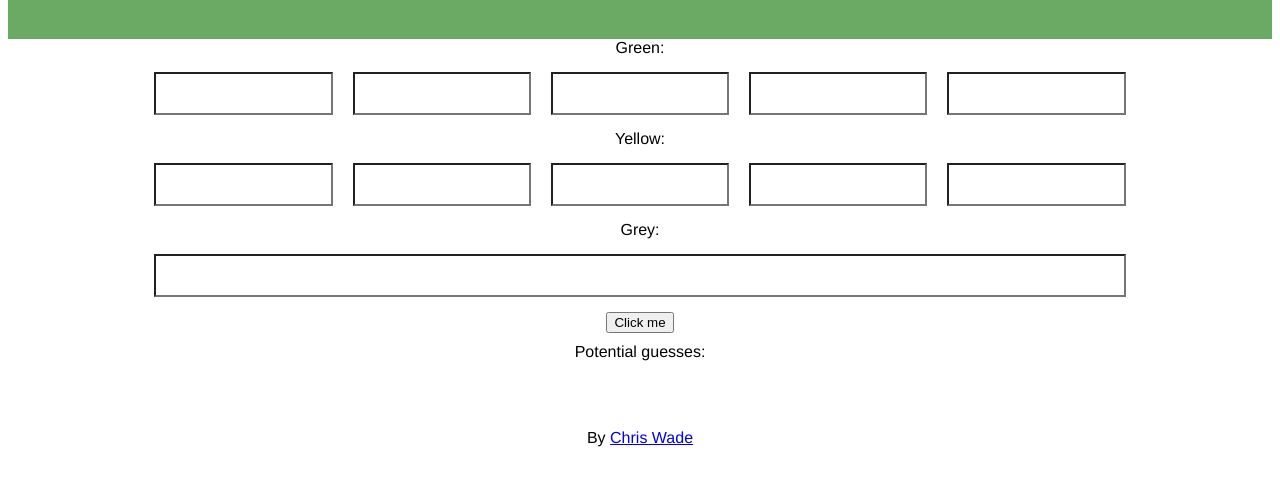
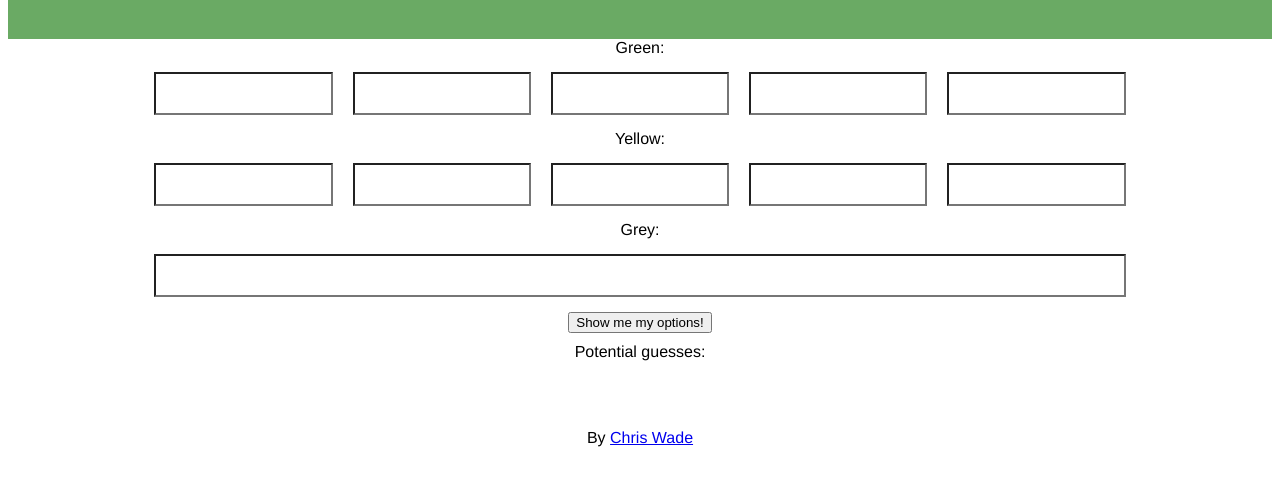
Before and after one commit to wadewadewade/wordle-solver, a plain HTML site: page index.html in a window 1280 px wide. Shown: the part 123-608 px from the top of the page. Drawn offline with Linux system fonts and the light colour scheme.

Commit message:
Updated button text

```diff
--- a/index.html
+++ b/index.html
@@ -36,7 +36,7 @@
         </div>
     </div>
 
-    <button onClick="wordMatch()">Click me</button>
+    <button onClick="wordMatch()">Show me my options!</button>
 <div class="output">Potential guesses: </div><div id="answers"></div>
 <div class="spacer"></div>
     <div>By <a href="https://twitter.com/chrswde" target="_blank">Chris Wade</a></div>
```
